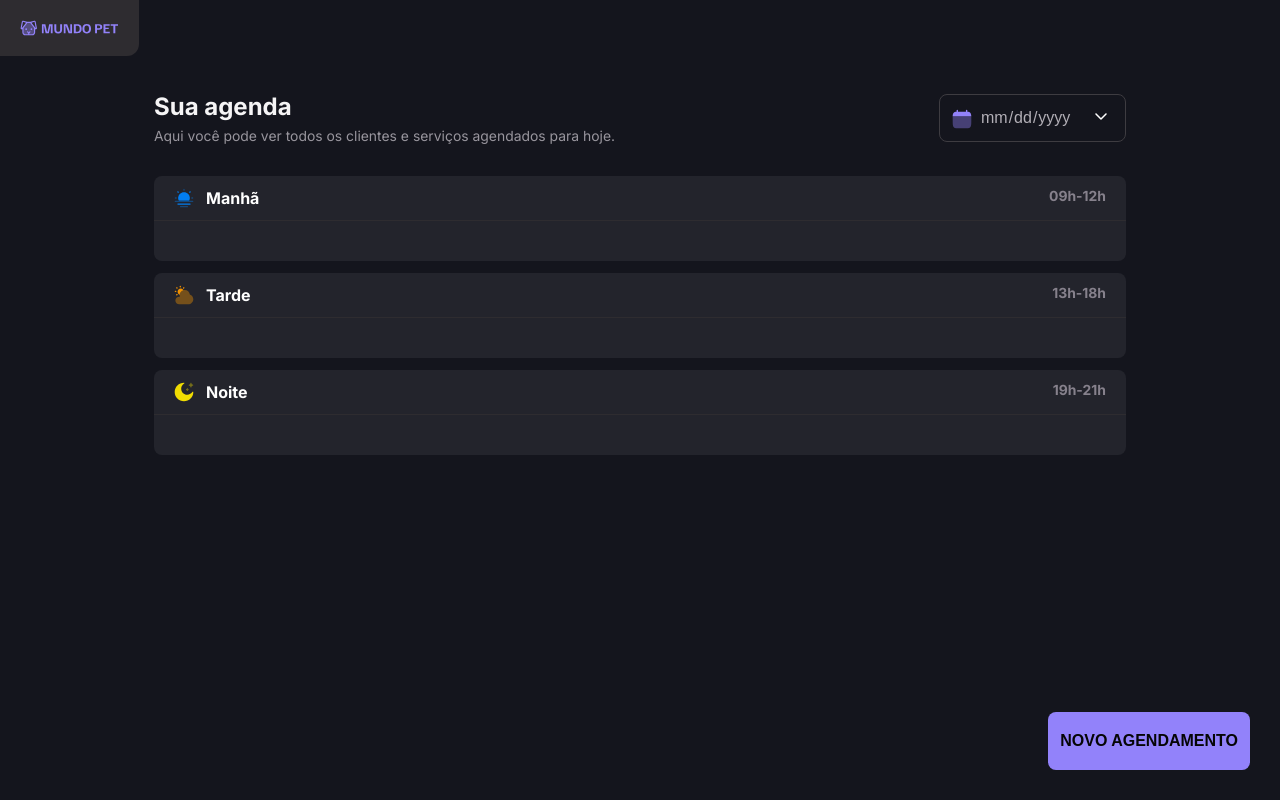
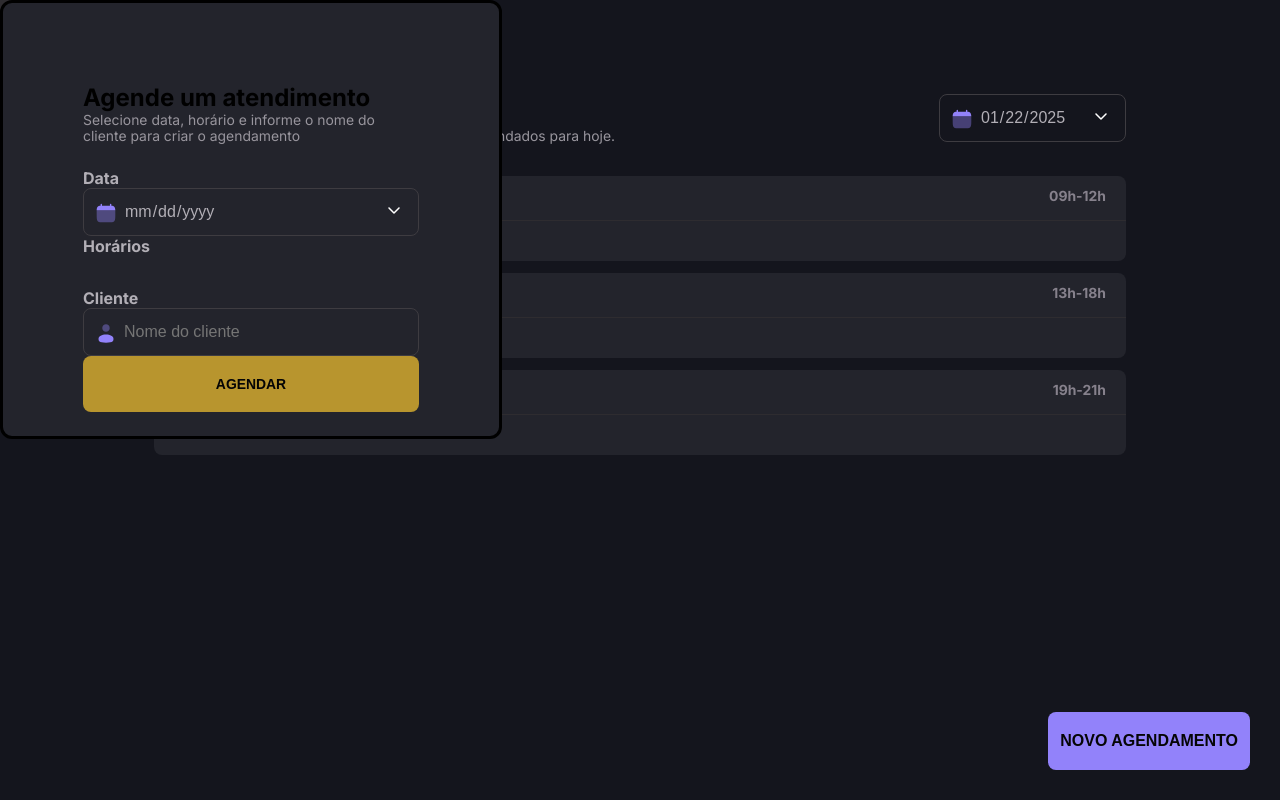
Before and after one commit to LuizGarbini/desafio-agendamento-pet-shop-rocketseat, a website built with webpack: page index.html in a window 1280 px wide. Both pictures are taken after a click on the button "NOVO AGENDAMENTO". Built offline with nearby package versions, Linux system fonts and the light colour scheme.

Commit message:
Add dialog

```diff
--- a/index.html
+++ b/index.html
@@ -18,7 +18,7 @@
   <div class="container">
     <img src="./src/assets/logo.svg" alt="Logo" class="logo" />
 
-    <form class="form invisible">
+    <form id="dialog" popover class="form">
       <header>
         <h1>Agende um atendimento</h1>
         <p>
@@ -30,7 +30,7 @@
       <label for="date" class="label">Data</label>
       <div class="input">
         <i><img src="./src/assets/calendar.svg" alt="Calendário" /></i>
-        <input type="date" id="date" name="date" required />
+        <input type="date" id="date-new-schedule" name="date" required />
       </div>
 
       <span class="label">Horários</span>
@@ -140,7 +140,7 @@
     </aside>
   </div>
   <div class="button-new-schedule">
-    <button>Novo Agendamento</button>
+    <button popovertarget="dialog">Novo Agendamento</button>
   </div>
 </body>
 
--- a/src/main.js
+++ b/src/main.js
@@ -11,6 +11,7 @@ import "./styles/schedule.css";
 // JS
 import "./modules/form/submit.js";
 import "./modules/form/date-change.js";
+import "./modules/form/dialog.js";
 import "./modules/schedules/cancel.js";
 
 import "./modules/page-load.js";
--- /dev/null
+++ b/src/modules/form/dialog.js
@@ -0,0 +1,9 @@
+const togglePopUp = document.getElementById("dialog");
+
+togglePopUp.addEventListener("toggle", (event) => {
+  if (event.newState === "open") {
+    togglePopUp.classList.add("open");
+  } else {
+    togglePopUp.classList.remove("open");
+  }
+});
--- a/src/styles/form.css
+++ b/src/styles/form.css
@@ -8,10 +8,14 @@
   padding: 5rem;
   padding-bottom: 1.5rem;
 
-  display: flex;
+  display: none;
   flex-direction: column;
 
   overflow-y: scroll;
+}
+
+.form.open{
+  display: flex;
 }
 
 .form > header {
@@ -64,7 +68,7 @@
 }
 
 .input:focus-within {
-  border: 1.5px solid #9282FA;
+  border: 1.5px solid #9282fa;
 }
 
 .button {
```
